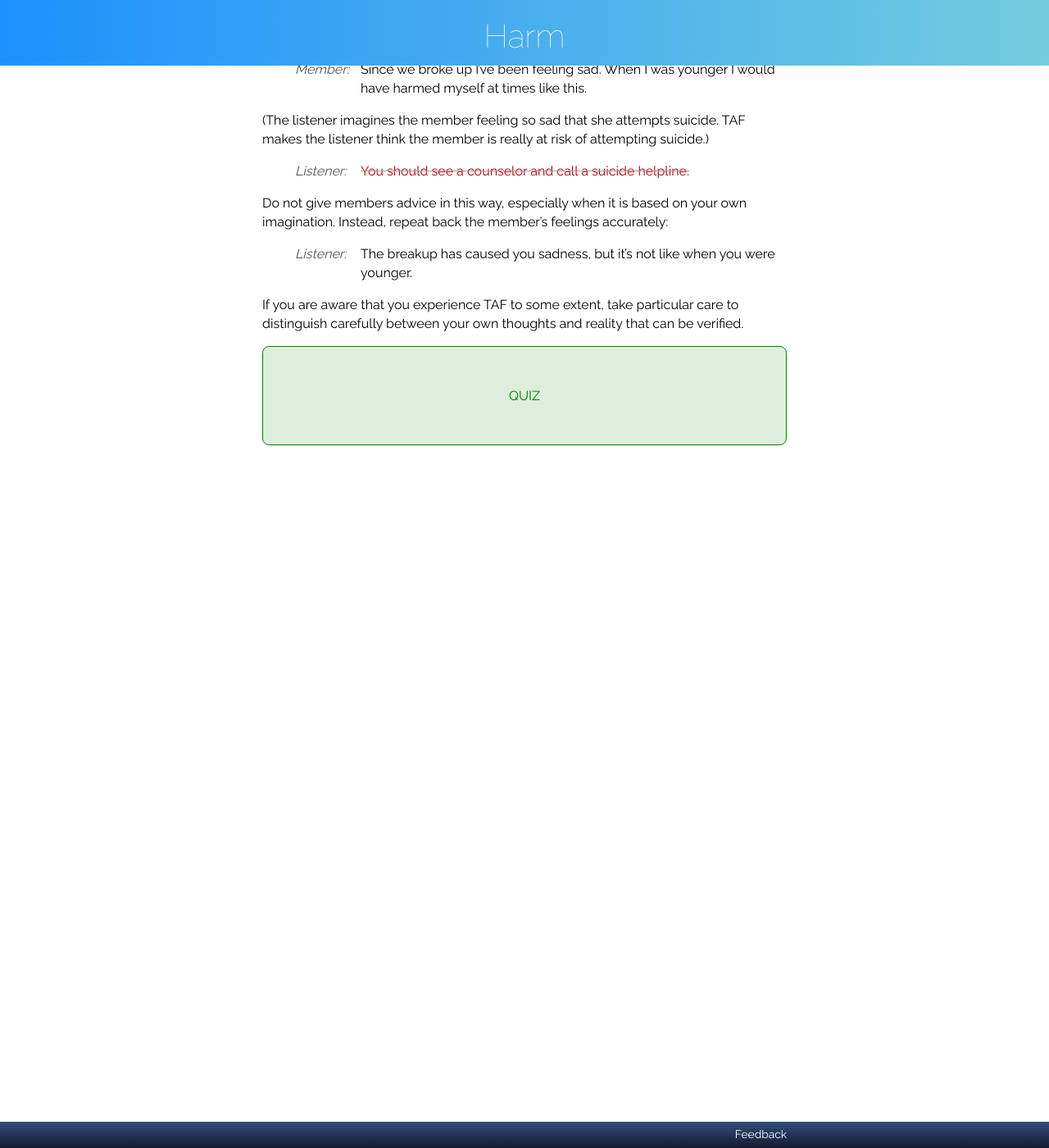
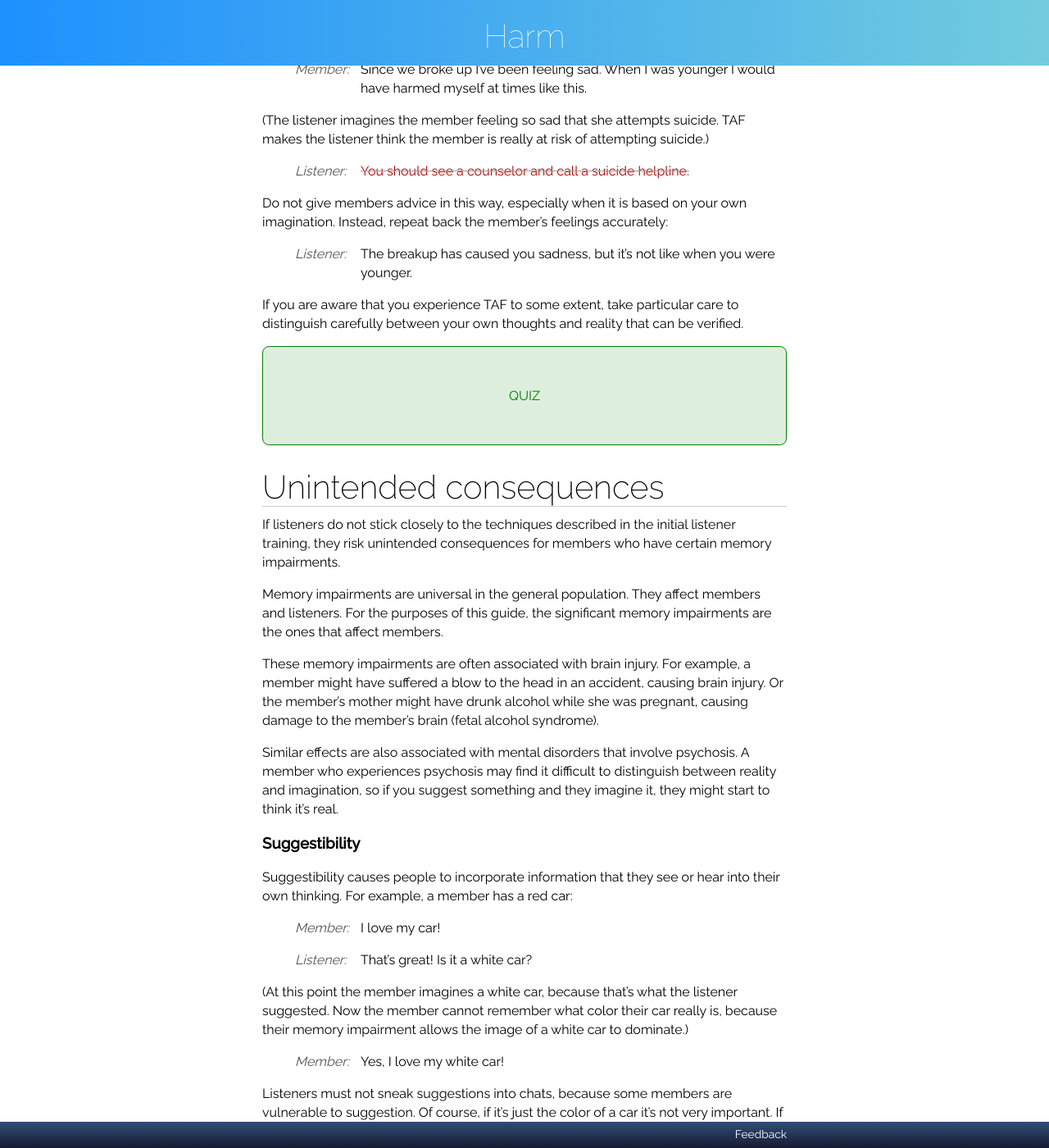
Before and after one commit to RarelyCharlie/rarelycharlie.github.io, a Jekyll site: the page built from _guide/harm.md, in a window 1280 px wide and 1400 px high, scrolled down 8866 px. Shown: the whole window at 82% size. Built offline with Jekyll 4.4.1, drawn with Linux system fonts in a browser that asks for light colours; some of the changed text lies outside the part shown.

Commit message:
add section

```diff
--- a/_guide/harm.md
+++ b/_guide/harm.md
@@ -269,3 +269,60 @@ If you are aware that you experience TAF to some extent, take particular care to
 
 QUIZ
 {:.dummyquiz}
+
+# Unintended consequences
+
+If listeners do not stick closely to the techniques described in the initial listener training, they risk unintended consequences for members who have certain memory impairments.
+
+Memory impairments are universal in the general population. They affect members and listeners. For the purposes of this guide, the significant memory impairments are the ones that affect members.
+
+These memory impairments are often associated with brain injury. For example, a member might have suffered a blow to the head in an accident, causing brain injury. Or the member's mother might have drunk alcohol while she was pregnant, causing damage to the member's brain (fetal alcohol syndrome).
+
+Similar effects are also associated with mental disorders that involve psychosis. A member who experiences psychosis may find it difficult to distinguish between reality and imagination, so if you suggest something and they imagine it, they might start to think it's real.
+
+### Suggestibility
+
+Suggestibility causes people to incorporate information that they see or hear into their own thinking. For example, a member has a red car:
+
+*Member:* I love my car!
+{:.chat}
+
+*Listener:* That's great! Is it a white car?
+{:.chat}
+
+(At this point the member imagines a white car, because that's what the listener suggested. Now the member cannot remember what color their car really is, because their memory impairment allows the image of a white car to dominate.)
+
+*Member:* Yes, I love my white car!
+{:.chat}
+
+Listeners must not sneak suggestions into chats, because some members are vulnerable to suggestion. Of course, if it's just the color of a car it's not very important. If the chat is about some form of harm it can be very important.
+
+### Confabulation
+
+Confabulation causes people to invent information that fills gaps in their memory. People who confabulate may invent different information at different times, making them tell you inconsistent things.
+
+For a detailed description of confabulation, with examples, see [What is confabulation?](), an introductory chapter from a book on the subject.
+
+For example, a member who has a memory impairment is distressed because her father is becoming frail in old age:
+
+*Member:* It makes me so unhappy that he isn't able do as much for himself as he used to.
+{:.chat}
+
+(The listener imagines the member is unhappy because she has to do the things her father can't do.)
+
+*Listener:* It's not fair. What ways have you tried to get him to do his share?
+{:.chat}
+
+(Now the member imagines herself trying to get her father to do his share, even though that's just the listener's fantasy.)
+
+*Member:* I shout at him.
+{:.chat}
+
+(But this is not true. She feels sorry for him and never shouts at him. The listener's leading question, combined with her memory impairment, caused her to confabulate.)
+
+### Avoiding unintended consequences
+
+To avoid unintended consequences, be very careful not to introduce new ideas from your own imagination into member's chats. This is particularly important when there is possible harm, or risk of harm.
+
+QUIZ
+{:.dummyquiz}
```
